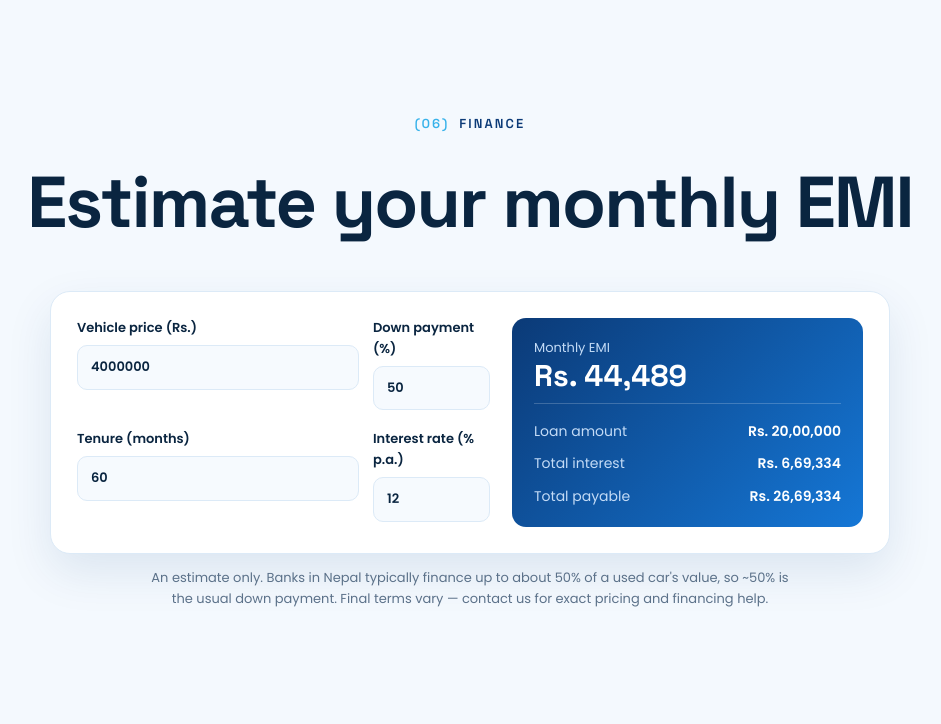
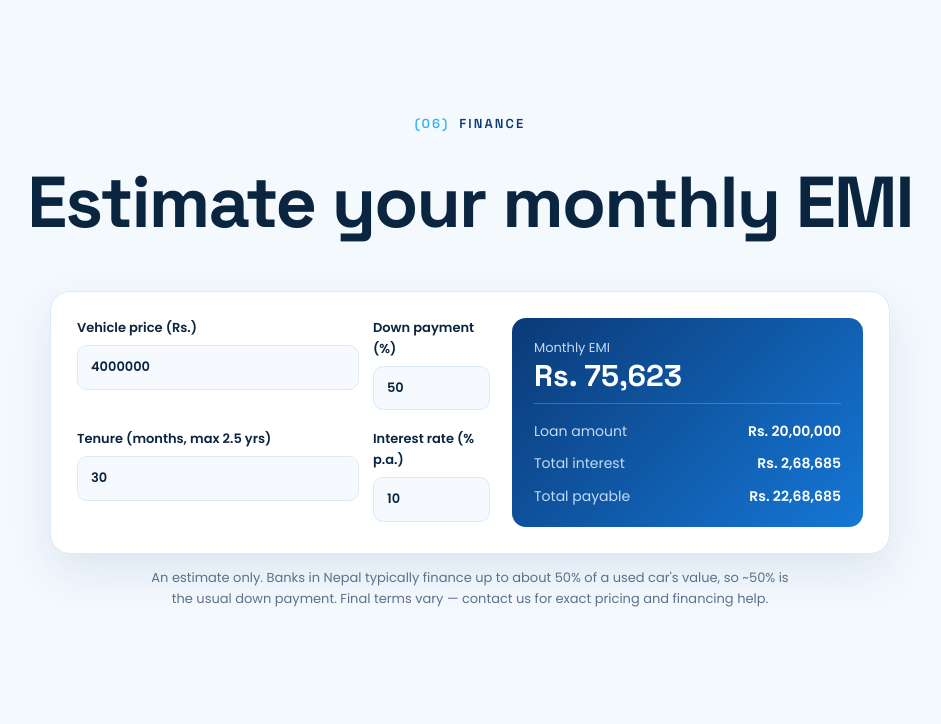
Before and after one commit to sasam17/shreya-auto-enterprises, a Flask app: page /car/1 in a window 1280 px wide. Shown: the part 4993-5717 px from the top of the page, without its empty margins (170-1111 px from the left). Run offline with Flask 3, Linux system fonts and the light colour scheme; data comes from the database, SQL or seed files in the repository; some libraries are stand-ins or nearby versions.

Commit message:
EMI calculator: 10% default interest, tenure capped at 2.5 years (30 months)
Default rate 12%→10%; tenure default 30 months with a hard 2.5-year (30-month)
maximum on the input and clamped in the JS so a typed value can't exceed it.
Bump asset cache version to v52.

Co-Authored-By: Claude Opus 4.8 <noreply@anthropic.com>

```diff
--- a/static/assets/js/main.js
+++ b/static/assets/js/main.js
@@ -126,8 +126,12 @@
     var P = document.getElementById("emiPrice"), D = document.getElementById("emiDown"),
         M = document.getElementById("emiMonths"), R = document.getElementById("emiRate");
     function calc() {
-      var price = Math.max(0, +P.value || 0), down = Math.min(90, Math.max(0, +D.value || 0)),
-          months = Math.max(1, +M.value || 1), rate = Math.max(0, +R.value || 0);
+      // Clamp each input to its own min/max so typed values stay within the allowed range
+      // (e.g. tenure can't exceed the 2.5-year / 30-month cap).
+      var price = Math.max(0, +P.value || 0),
+          down = Math.min(+D.max || 90, Math.max(0, +D.value || 0)),
+          months = Math.min(+M.max || 360, Math.max(+M.min || 1, +M.value || (+M.max || 1))),
+          rate = Math.min(+R.max || 100, Math.max(0, +R.value || 0));
       var loan = price * (1 - down / 100), r = rate / 12 / 100;
       var emi = r > 0 ? loan * r * Math.pow(1 + r, months) / (Math.pow(1 + r, months) - 1) : loan / months;
       var total = emi * months;
--- a/templates/car.html
+++ b/templates/car.html
@@ -22,7 +22,7 @@
   <link rel="preconnect" href="https://fonts.gstatic.com" crossorigin />
   <link rel="stylesheet" media="print" onload="this.media='all'" href="https://fonts.googleapis.com/css2?family=Noto+Sans+Devanagari:wght@400;500;600;700&family=Poppins:wght@400;500;600&family=Space+Grotesk:wght@500;600;700&display=swap" />
   <noscript><link rel="stylesheet" href="https://fonts.googleapis.com/css2?family=Noto+Sans+Devanagari:wght@400;500;600;700&family=Poppins:wght@400;500;600&family=Space+Grotesk:wght@500;600;700&display=swap" /></noscript>
-  <link rel="stylesheet" href="/assets/css/styles.css?v=51" />
+  <link rel="stylesheet" href="/assets/css/styles.css?v=52" />
 </head>
 {% set label = car.brand ~ ' ' ~ car.name ~ (' ' ~ car.year if car.year else '') %}
 {% set inquiry = "Hello Shreya Auto, I'm interested in the " ~ label ~ (" (" ~ car.specs[0] ~ ")" if car.specs else "") ~ ". Is it still available?" %}
@@ -223,8 +223,8 @@
           <div class="emi-inputs">
             <label><span data-en="Vehicle price (Rs.)" data-np="गाडीको मूल्य (रु.)">Vehicle price (Rs.)</span><input type="number" id="emiPrice" value="4000000" min="0" step="50000" /></label>
             <label><span data-en="Down payment (%)" data-np="अग्रिम भुक्तानी (%)">Down payment (%)</span><input type="number" id="emiDown" value="50" min="0" max="90" /></label>
-            <label><span data-en="Tenure (months)" data-np="अवधि (महिना)">Tenure (months)</span><input type="number" id="emiMonths" value="60" min="12" max="84" step="6" /></label>
-            <label><span data-en="Interest rate (% p.a.)" data-np="ब्याज दर (% वार्षिक)">Interest rate (% p.a.)</span><input type="number" id="emiRate" value="12" min="1" max="30" step="0.1" /></label>
+            <label><span data-en="Tenure (months, max 2.5 yrs)" data-np="अवधि (महिना, बढीमा २.५ वर्ष)">Tenure (months, max 2.5 yrs)</span><input type="number" id="emiMonths" value="30" min="6" max="30" step="6" /></label>
+            <label><span data-en="Interest rate (% p.a.)" data-np="ब्याज दर (% वार्षिक)">Interest rate (% p.a.)</span><input type="number" id="emiRate" value="10" min="1" max="30" step="0.1" /></label>
           </div>
           <div class="emi-out">
             <div class="emi-out__main"><span data-en="Monthly EMI" data-np="मासिक किस्ता">Monthly EMI</span><b id="emiMonthly">—</b></div>
@@ -299,6 +299,6 @@
     <video id="lightboxVideo" controls playsinline preload="none" hidden></video>
   </div>
 
-  <script src="/assets/js/main.js?v=51" defer></script>
+  <script src="/assets/js/main.js?v=52" defer></script>
 </body>
 </html>
--- a/templates/cars.html
+++ b/templates/cars.html
@@ -22,7 +22,7 @@
   <link rel="preconnect" href="https://fonts.gstatic.com" crossorigin />
   <link rel="stylesheet" media="print" onload="this.media='all'" href="https://fonts.googleapis.com/css2?family=Noto+Sans+Devanagari:wght@400;500;600;700&family=Poppins:wght@400;500;600&family=Space+Grotesk:wght@500;600;700&display=swap" />
   <noscript><link rel="stylesheet" href="https://fonts.googleapis.com/css2?family=Noto+Sans+Devanagari:wght@400;500;600;700&family=Poppins:wght@400;500;600&family=Space+Grotesk:wght@500;600;700&display=swap" /></noscript>
-  <link rel="stylesheet" href="assets/css/styles.css?v=51" />
+  <link rel="stylesheet" href="assets/css/styles.css?v=52" />
 </head>
 <body>
   <a class="skip-link" href="#carsGrid">Skip to content</a>
@@ -166,6 +166,6 @@
       window.SHREYA_PARTNERS = _shreya.partners;
     } catch (e) { console.error("Could not read injected showroom data:", e); }
   </script>
-  <script src="assets/js/main.js?v=51" defer></script>
+  <script src="assets/js/main.js?v=52" defer></script>
 </body>
 </html>
```
Also changed, not shown: templates/index.html (+4 -4 lines).
